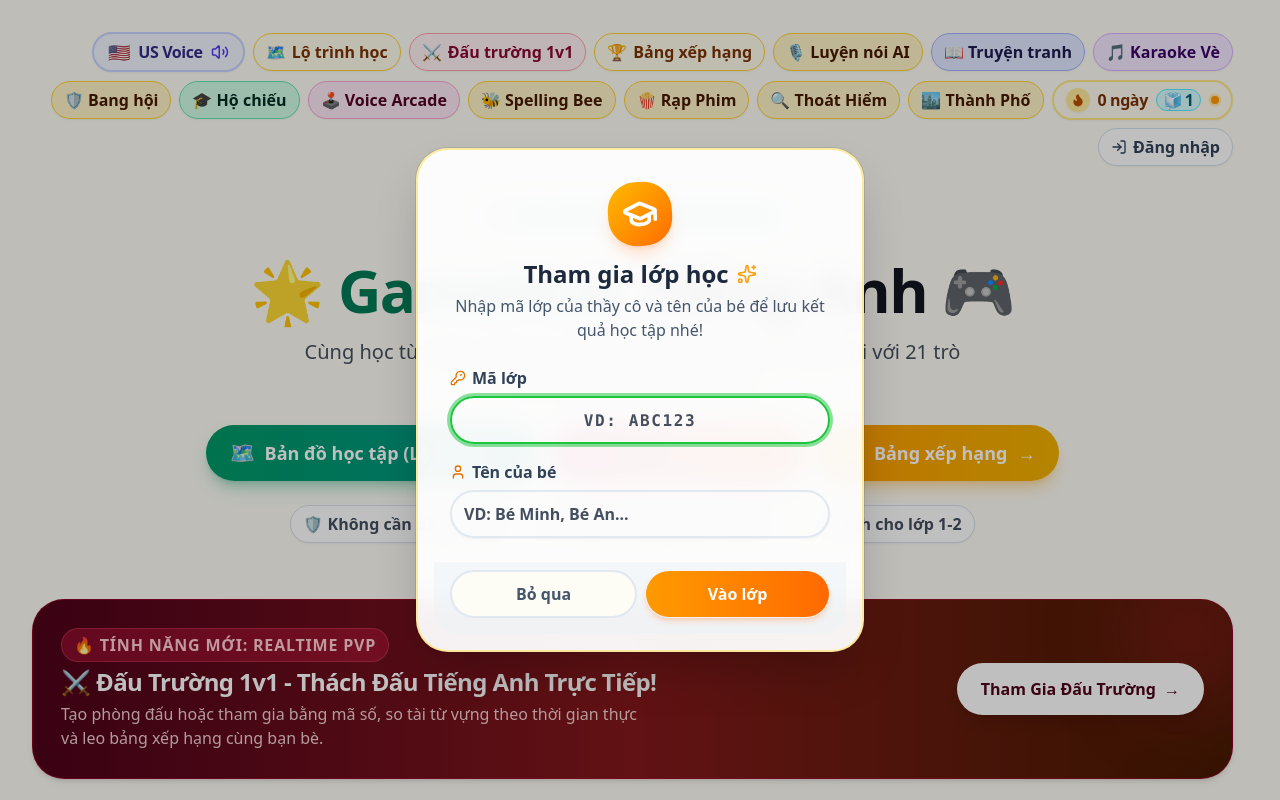
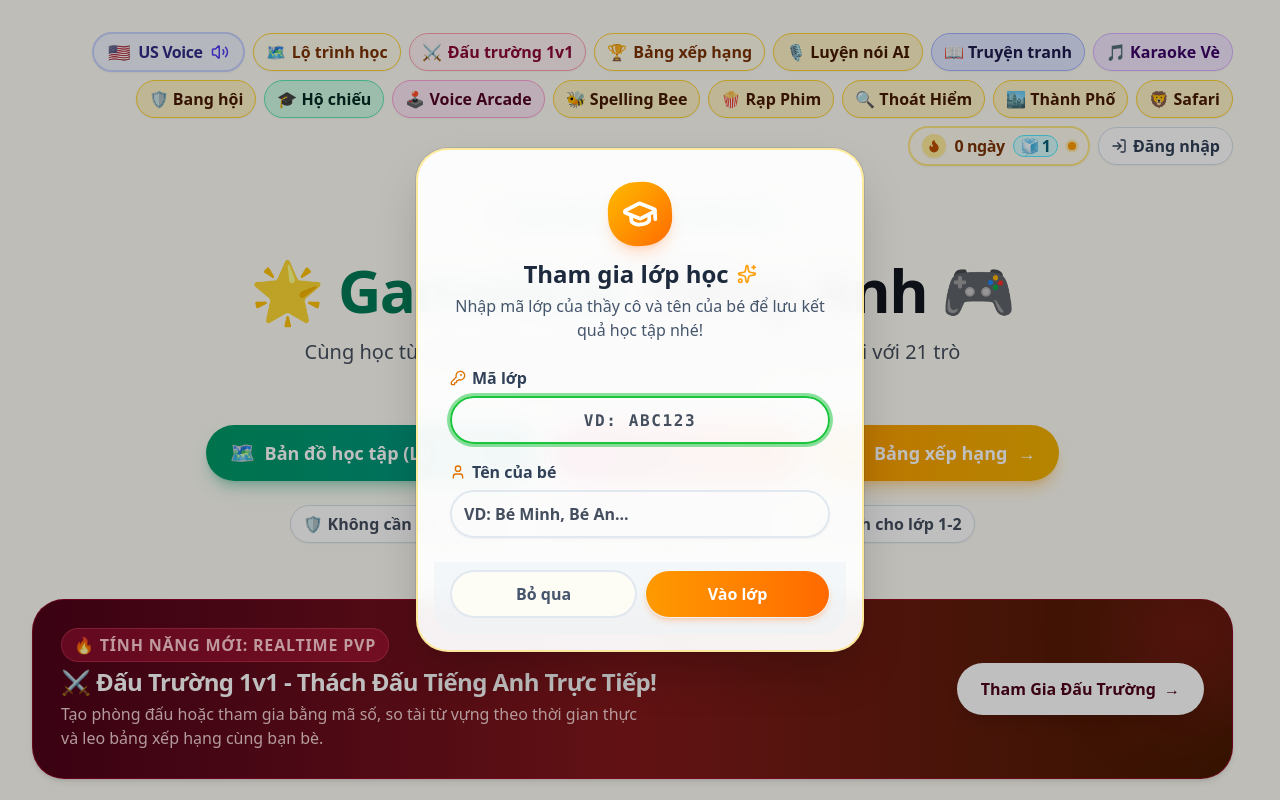
Before and after one commit to lehung1109/gamehub, a Next.js app: page / in a window 1280 px wide. Shown: the top 800 px of the page. Built offline with nearby package versions, Linux system fonts and the light colour scheme.

Commit message:
feat(safari): add /safari route, homepage topbar link, and tests

```diff
--- a/src/app/page.tsx
+++ b/src/app/page.tsx
@@ -131,6 +131,14 @@ export default function HomePage({ gamesOverride }: HomePageProps = {}) {
             data-testid="town-topbar-link"
           >
             <span>🏙️ Thành Phố</span>
+          </Link>
+          <Link
+            href="/safari"
+            className="inline-flex items-center gap-1.5 px-3 py-1.5 rounded-full text-xs sm:text-sm font-bold text-amber-950 dark:text-amber-200 bg-amber-100 dark:bg-amber-950/60 border border-amber-300 dark:border-amber-800 shadow-xs hover:bg-amber-200 dark:hover:bg-amber-900 transition-colors focus-visible:outline-none focus-visible:ring-2 focus-visible:ring-amber-500"
+            title="Thám hiểm Safari ngữ âm & Bách khoa động vật"
+            data-testid="safari-topbar-link"
+          >
+            <span>🦁 Safari</span>
           </Link>
           <DailyStreakBadge />
           <MistakeNotebookBadge />
--- /dev/null
+++ b/src/app/safari/page.tsx
@@ -0,0 +1,19 @@
+// src/app/safari/page.tsx
+
+import React from 'react'
+import type { Metadata } from 'next'
+import { PhonicsSafariExperience } from '@/components/safari/PhonicsSafariExperience'
+
+export const metadata: Metadata = {
+  title: 'Thám Hiểm Safari Ngữ Âm & Bách Khoa Động Vật | GameHub Phonics Safari',
+  description:
+    'Tham gia chuyến thám hiểm Safari cùng Ranger Leo! Ngắm qua ống nhòm, giải mã âm vị tiếng Anh, chụp ảnh động vật hoang dã và lấp đầy Sổ tay Bách khoa.',
+}
+
+export default function PhonicsSafariPage() {
+  return (
+    <main className="min-h-screen bg-slate-950/5">
+      <PhonicsSafariExperience />
+    </main>
+  )
+}
```
Also changed, not shown: 2 other files (tests, documents, lock files or other folders).
